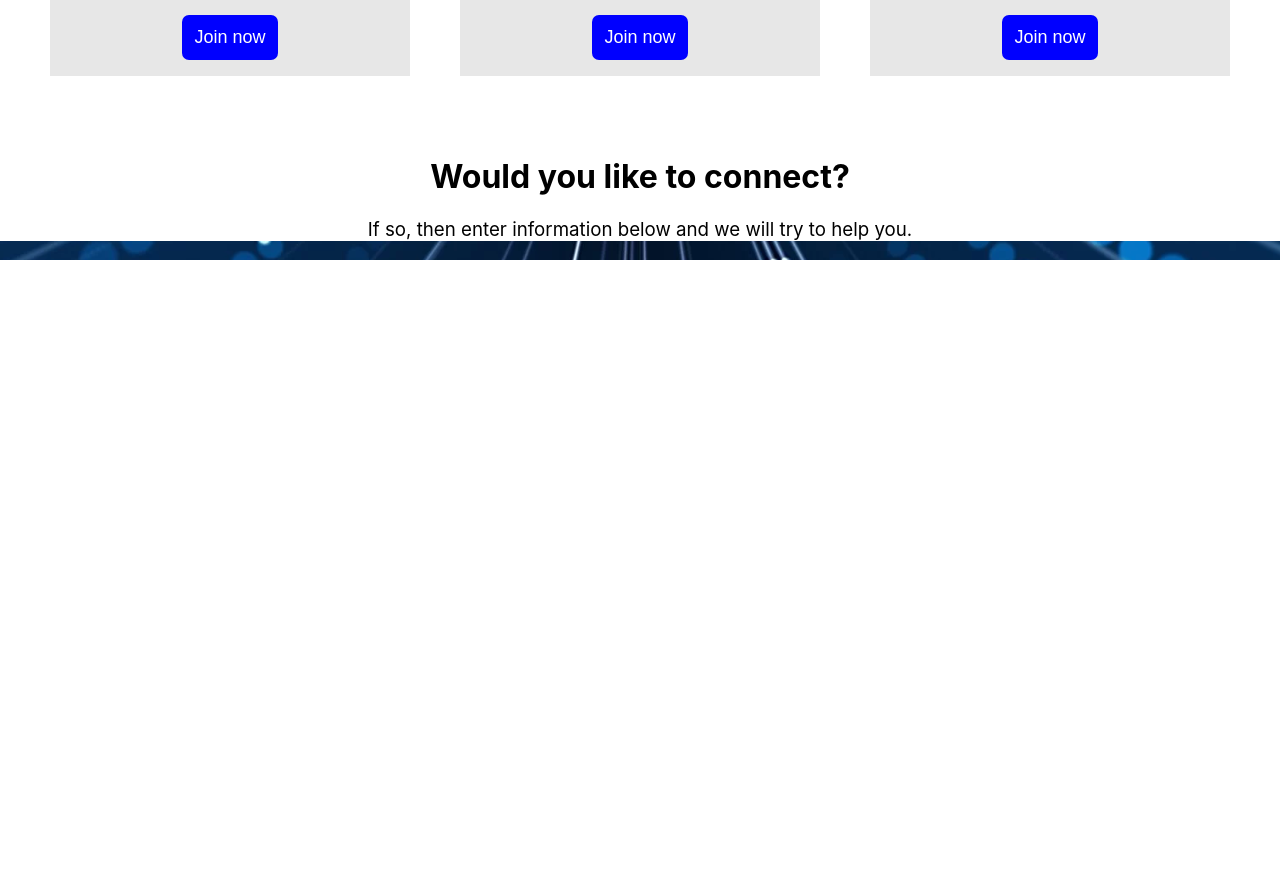
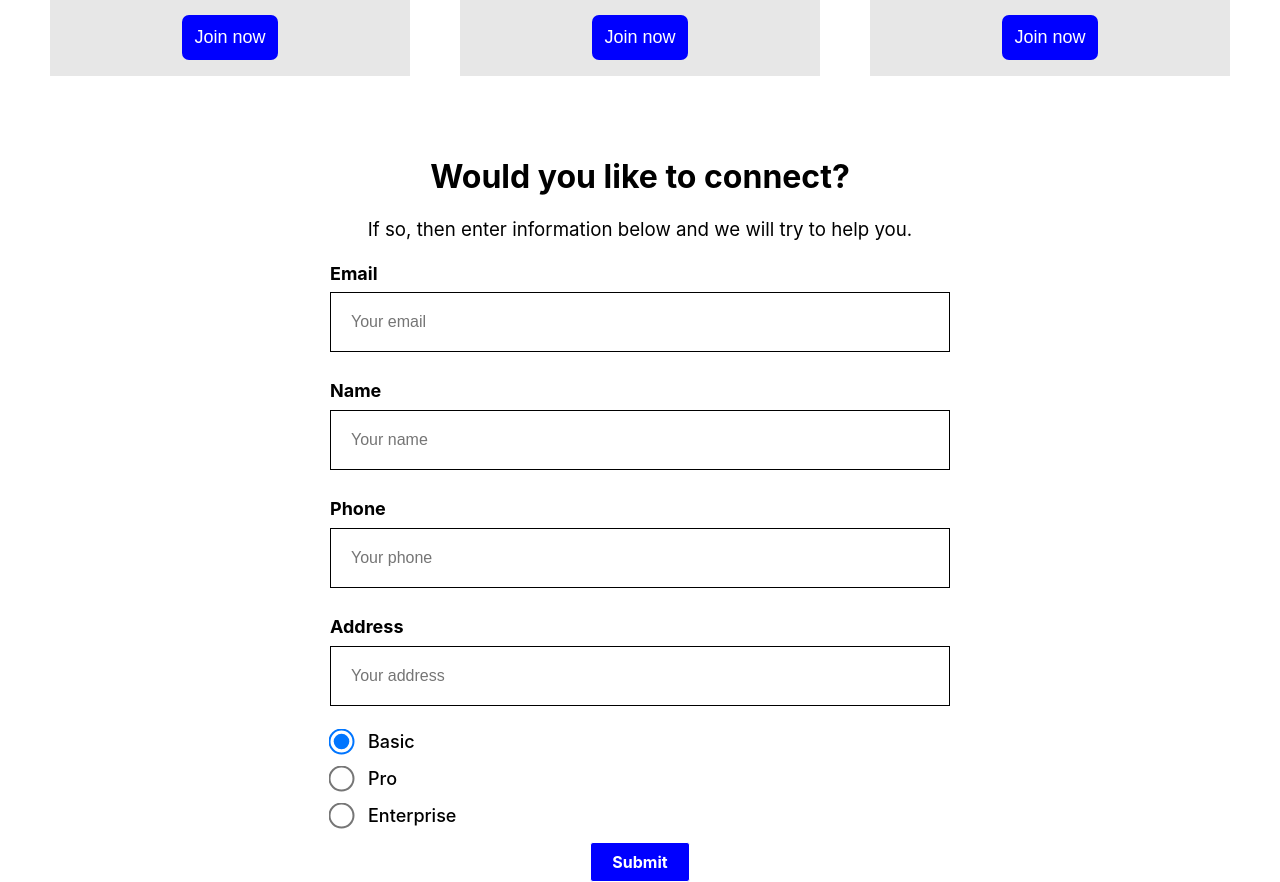
Before and after one commit to vlydik/diploma, a React (Create React App) app: page / in a window 1280 px wide. Shown: the part 2040-2922 px from the top of the page. Before the commit the page ends 2300 px from the top, so only its background shows below. Built offline with nearby package versions, Linux system fonts and the light colour scheme.

Commit message:
Added form

```diff
--- a/src/components/UI/Main/Main.js
+++ b/src/components/UI/Main/Main.js
@@ -93,13 +93,42 @@ const Main = () => {
                 <h1>Would you like to connect?</h1>
                 <h3>If so, then enter information below and we will try to help you.</h3>
             </div>
-            <div className={classes.form}>
-
-
-
+            <div className={classes.form__inputs}>
+                <div className={classes.form__input__group}>
+                    <b>Email</b>
+                    <input type='text' autocomplete='email' name='email' placeholder='Your email'></input>
+                </div>
+                <div className={classes.form__input__group}>
+                    <b>Name</b>
+                    <input type='text' autocomplete='name' name='name' placeholder='Your name'></input>
+                </div>
+                <div className={classes.form__input__group}>
+                    <b>Phone</b>
+                    <input type='tel' autocomplete='tel' name='Phone' placeholder='Your phone' pattern="[0-9]*"></input>
+                </div>
+                <div className={classes.form__input__group}>
+                    <b>Address</b>
+                    <input type='text' autocomplete='Address' name='address' placeholder='Your address'></input>
+                </div>
             </div>
 
+            <div className={classes.form__radio}>
+                <input id="basic" type="radio" name="radio" value="basic" checked/>
+                <label for="basic">Basic</label>
+            </div>
 
+            <div className={classes.form__radio}>
+                <input id="pro" type="radio" name="radio" value="pro"/>
+                <label for="pro">Pro</label>
+            </div>
+
+            <div className={classes.form__radio}>
+                <input id="enterprise" type="radio" name="radio" value="enterprise"/>
+                <label for="enterprise">Enterprise</label>
+            </div>
+            <div className={classes.form__submit}>
+                <button>Submit</button>
+            </div>
         </div>
 
 
--- a/src/components/UI/Main/Main.module.css
+++ b/src/components/UI/Main/Main.module.css
@@ -30,7 +30,6 @@
     display: flex;
     margin-top: 30px;
     margin-left: 20px;
-
   }
   .starting button:hover{
     background-color:white;
@@ -171,7 +170,77 @@
 .user__form{
   background: white;
   width: 100%;
+  display: inline;
+  float: left;
+  margin-right: 10px;
+  background: white;
 }
-.form{
+.form__inputs{
+  max-width: 620px;
+    margin: 0 auto;
+}
+.form__input__group{
+  margin-bottom: 25px;
 
 }
+.form__input__group b{
+  display: block;
+  vertical-align: middle;
+  height: 100%;
+  padding-right: 10px;
+  padding-bottom: 5px;
+  line-height: 1.55;
+  font-size: 18px;
+}
+.form__input__group input{
+  color: #000000;
+  border: 1px solid #000000;
+  margin: 0;
+    font-size: 100%;
+    height: 60px;
+    padding: 0 20px;
+    font-size: 16px;
+    line-height: 1.33;
+    width: 100%;
+    box-sizing: border-box;
+    outline: none;
+    border-radius: 0;
+}
+.form__radio {
+	margin-bottom: 10px;
+  max-width: 620px;
+  margin: 0 auto;
+  font-weight:500;
+  font-size:18px;
+}
+.form__radio input[type=radio] {
+  transform: scale(2);
+  margin-bottom: 20px;
+  margin-right: 20px;
+}
+.form_radio label {
+	display: inline-block;
+	cursor: pointer;
+	position: relative;
+	padding-left: 25px;
+	margin-right: 0;
+	line-height: 18px;
+	user-select: none;
+}
+.form__submit{
+  text-align: center;
+}
+.form__submit button{
+  font: inherit;
+  background-color: blue;
+  border: 1px solid white;
+  color:white;
+  font-weight: bold;
+  border-radius: 3px;
+  cursor: pointer;
+  max-width: 620px;
+  margin: 0 auto;
+  text-align: center;
+  height:40px;
+  width:100px;
+}
```
